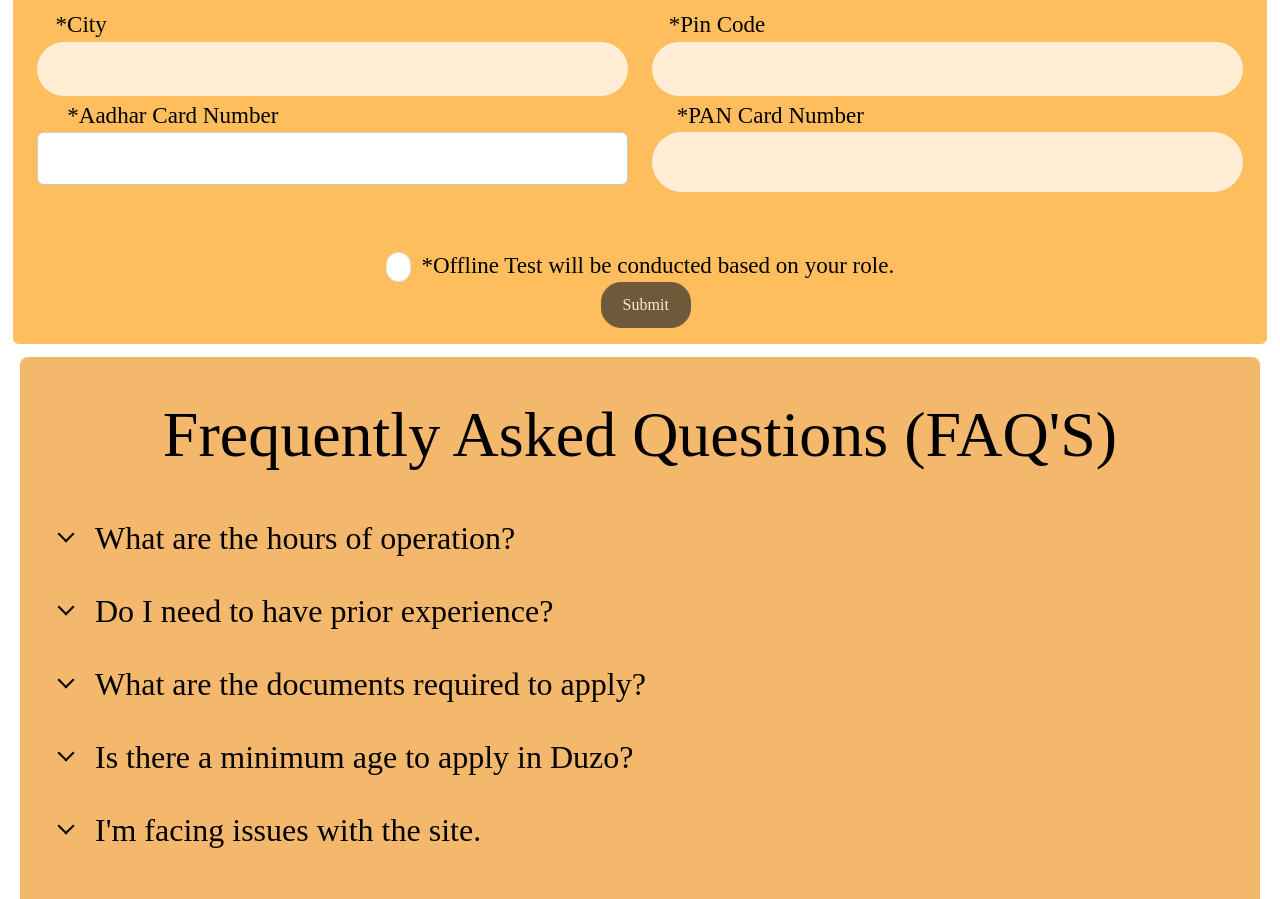
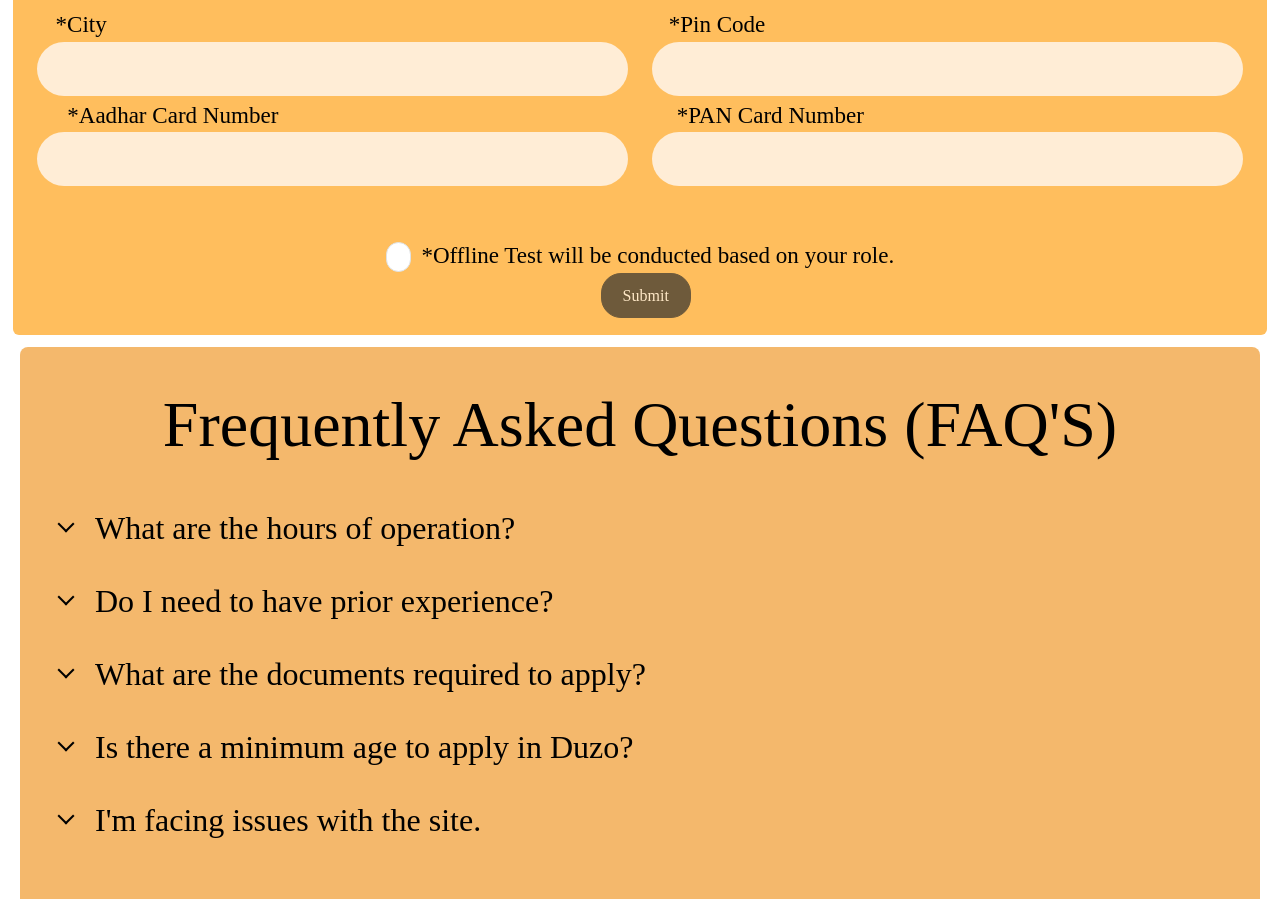
Before and after one commit to Achuabhal/DUZOO, a React (Vite) app: page /Form in a window 1280 px wide. Shown: the part 1020-1919 px from the top of the page. Built offline with nearby package versions, Linux system fonts and the light colour scheme.

Commit message:
Refactor form styles: adjust CSS for aadhar input to improve consistency in design

```diff
--- a/src/assets/pages/css/form.css
+++ b/src/assets/pages/css/form.css
@@ -162,8 +162,7 @@ hr {
 #city,
 #pincode,
 #pan,
-#aadhar
-#add {
+#aadhar {
   border-radius: 10vw;
   border: none;
   background-color: #ffedd6;
```
